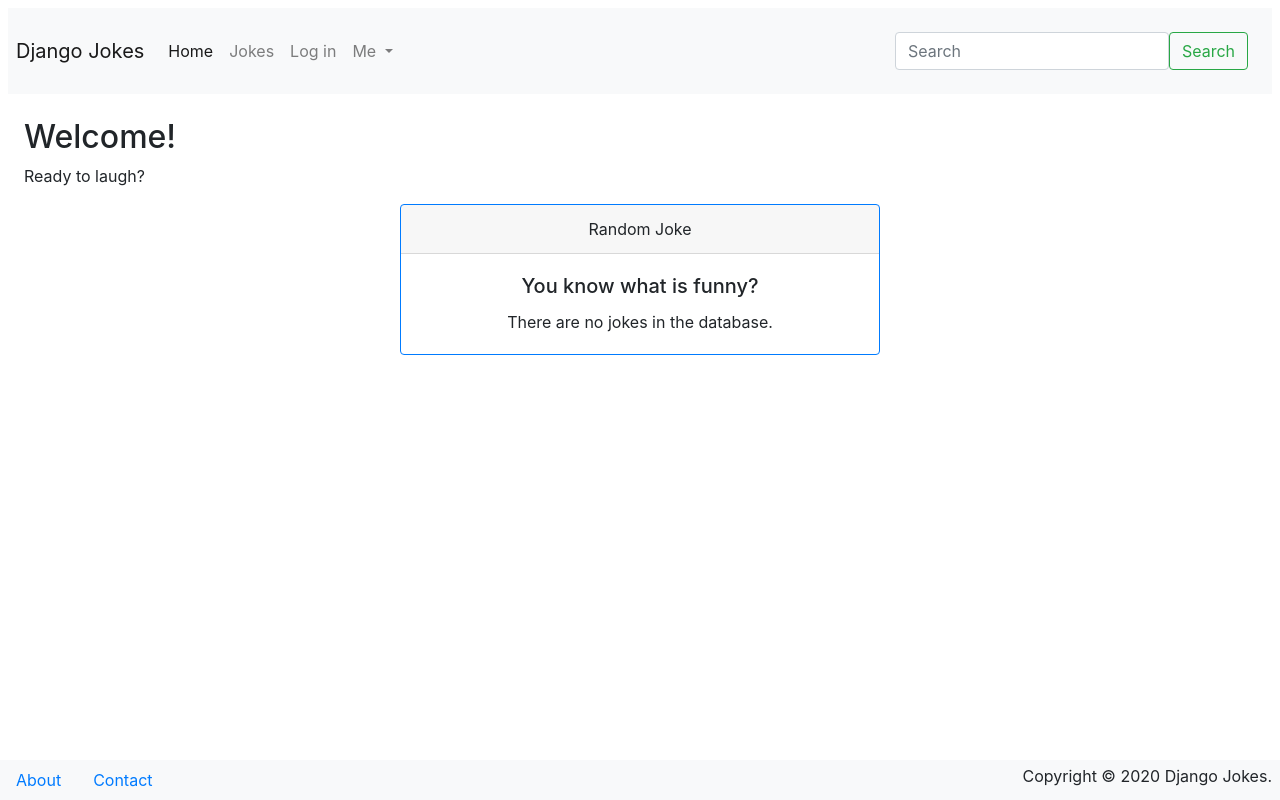
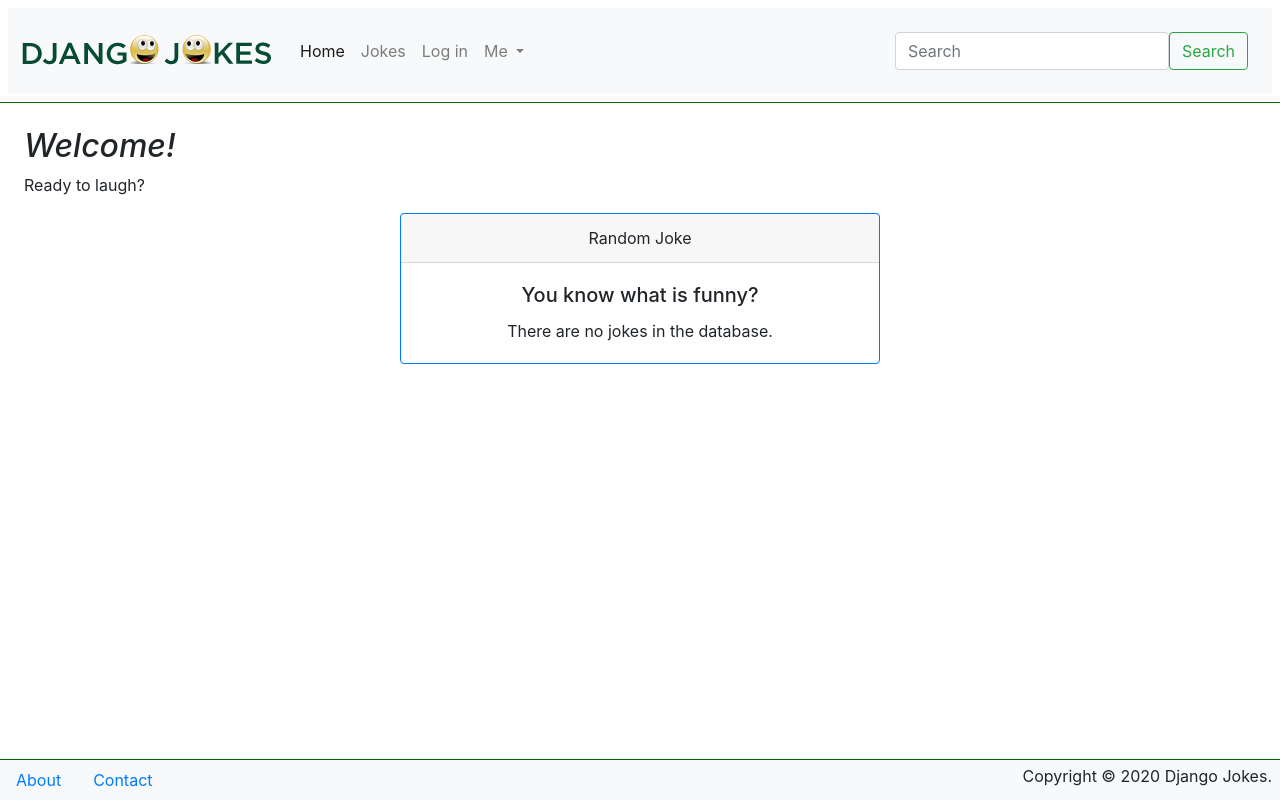
Before and after one commit to temesgen-zenebe/djangojokes.com, a Django app: page / in a window 1280 px wide. Run offline with Django 4.2, Linux system fonts and the light colour scheme; data that the repository does not hold is empty; some libraries are stand-ins or nearby versions.

Commit message:
Adding Static Files

```diff
--- a/djangojokes/settings.py
+++ b/djangojokes/settings.py
@@ -121,8 +121,9 @@ USE_TZ = True
 # Static files (CSS, JavaScript, Images)
 # https://docs.djangoproject.com/en/4.0/howto/static-files/
 
-STATIC_URL = 'static/'
-
+STATIC_URL = '/static/'
+STATICFILES_DIRS = [ BASE_DIR / 'static',]
+#STATIC_ROOT = BASE_DIR / 'staticfiles'
 # Default primary key field type
 # https://docs.djangoproject.com/en/4.0/ref/settings/#default-auto-field
 
--- /dev/null
+++ b/static/css/main.css
@@ -0,0 +1,15 @@
+body {
+  padding-bottom: 50px;
+}
+
+footer {
+  border-top: 1px solid darkgreen;
+}
+
+header {
+  border-bottom: 1px solid darkgreen;
+}
+
+h2 {
+  font-style: italic;
+}
--- a/templates/_base.html
+++ b/templates/_base.html
@@ -1,19 +1,23 @@
+{% load static %}
 <!DOCTYPE html>
 <html lang="en">
 <head>
 <meta charset="UTF-8">
 <meta name="viewport" content="width=device-width, initial-scale=1">
 <link rel="stylesheet" href="https://cdn.jsdelivr.net/npm/bootstrap@4.0.0/dist/css/bootstrap.min.css" integrity="sha384-Gn5384xqQ1aoWXA+058RXPxPg6fy4IWvTNh0E263XmFcJlSAwiGgFAW/dAiS6JXm" crossorigin="anonymous">
-
+<link rel="stylesheet" href="{% static 'css/main.css' %}">
 <script src="https://kit.fontawesome.com/30804ba0bf.js" crossorigin="anonymous"></script>
 <!-- ADD BOOTSTRAP CSS FROM https://getbootstrap.com/ -->
 <!-- ADD FONT AWESOME FROM https://fontawesome.com/ -->
+<link rel="shortcut icon" type="image/png" href="{% static 'images/favicon1.png' %}">
 <title>{% block title %}{% endblock %} | Django Jokes</title>
 </head>
 <body>
 <header>
   <nav class="navbar navbar-expand-lg navbar-light bg-light m-2 p-2">
-    <a class="navbar-brand" href="{% url 'pages:homepage' %}">Django Jokes</a>
+    <a class="navbar-brand" href="{% url 'pages:homepage' %}">
+      <img src="{% static 'images/logo.png' %}" alt="Logo" class="img-fluid"/>
+    </a>
     <button class="navbar-toggler" type="button" data-toggle="collapse"
       data-target="#navbarSupportedContent" aria-expanded="false"
       aria-controls="navbarSupportedContent" aria-label="Toggle navigation">
```
Also changed, not shown: static/images/favicon1.png (added), static/images/logo.png (added).
